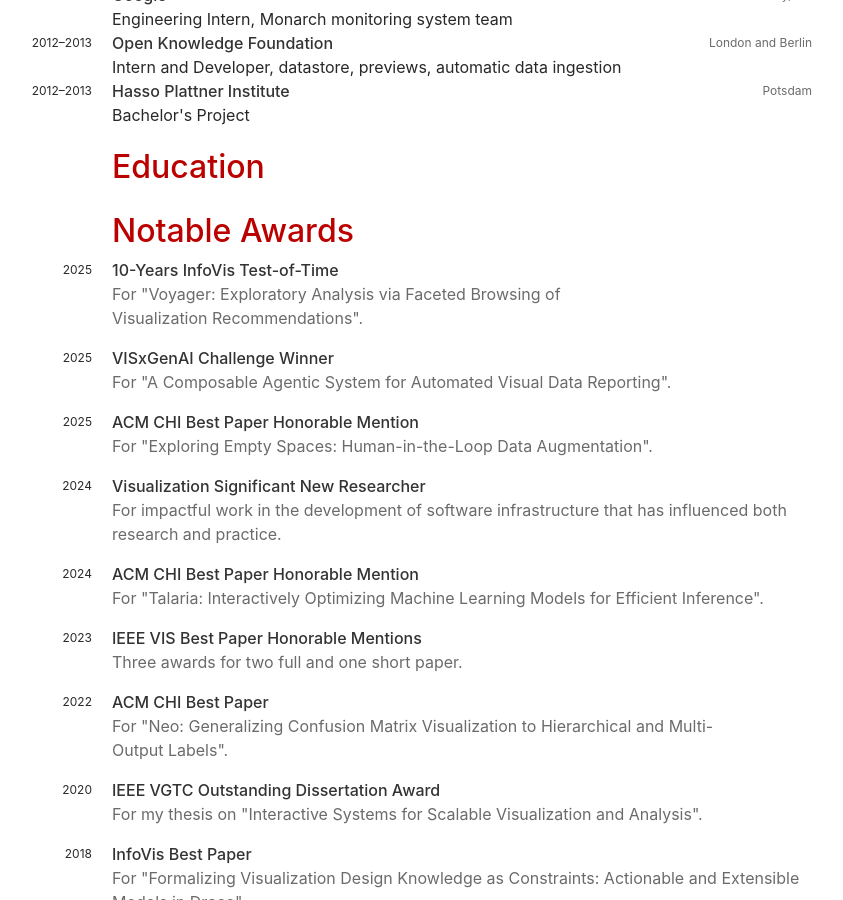
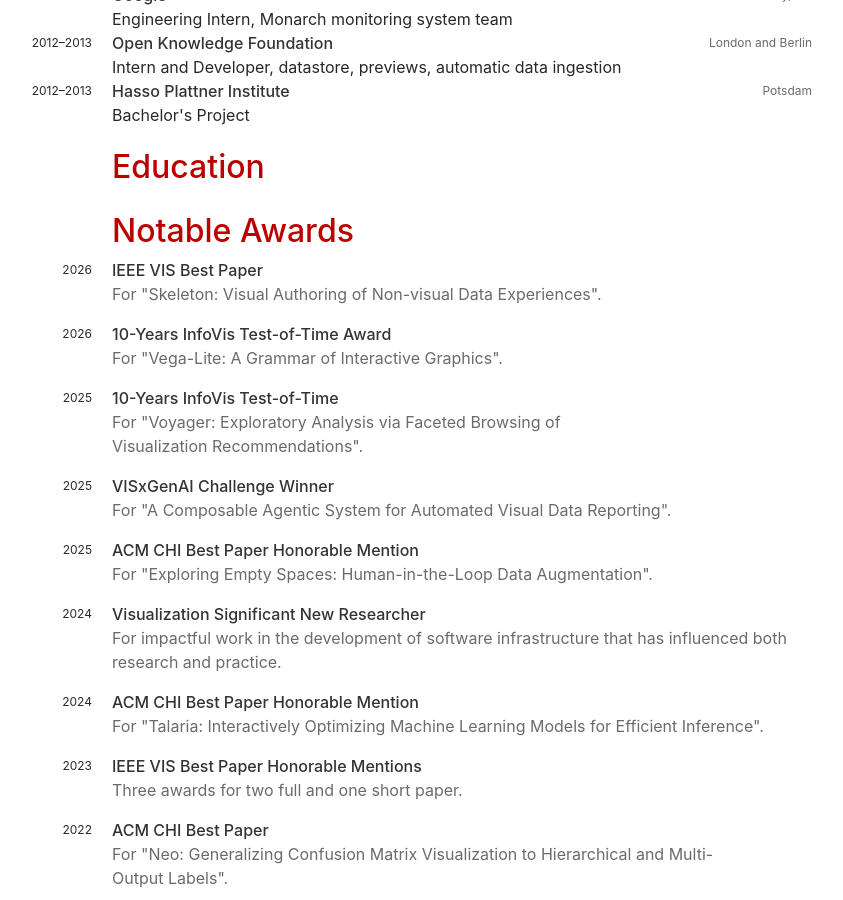
Before and after one commit to domoritz/domoritz.github.io, a Jekyll site: the page built from cv.html, in a window 1280 px wide and 900 px high, scrolled down 988 px. Shown: the whole window, without its empty margins (228-1071 px from the left). Built offline with Jekyll 4.4.1, drawn with Linux system fonts in a browser that asks for light colours.

Commit message:
Add 2026 VIS awards to CV (#112)

```diff
--- a/_data/awards.yml
+++ b/_data/awards.yml
@@ -1,3 +1,9 @@
+- name: IEEE VIS Best Paper
+  years: 2026
+  description: "For \"Skeleton: Visual Authoring of Non-visual Data Experiences\"."
+- name: 10-Years InfoVis Test-of-Time Award
+  years: 2026
+  description: "For \"Vega-Lite: A Grammar of Interactive Graphics\"."
 - name: 10-Years InfoVis Test-of-Time
   years: 2025
   description: "For \"Voyager: Exploratory Analysis via Faceted Browsing of Visualization Recommendations\"."
```
